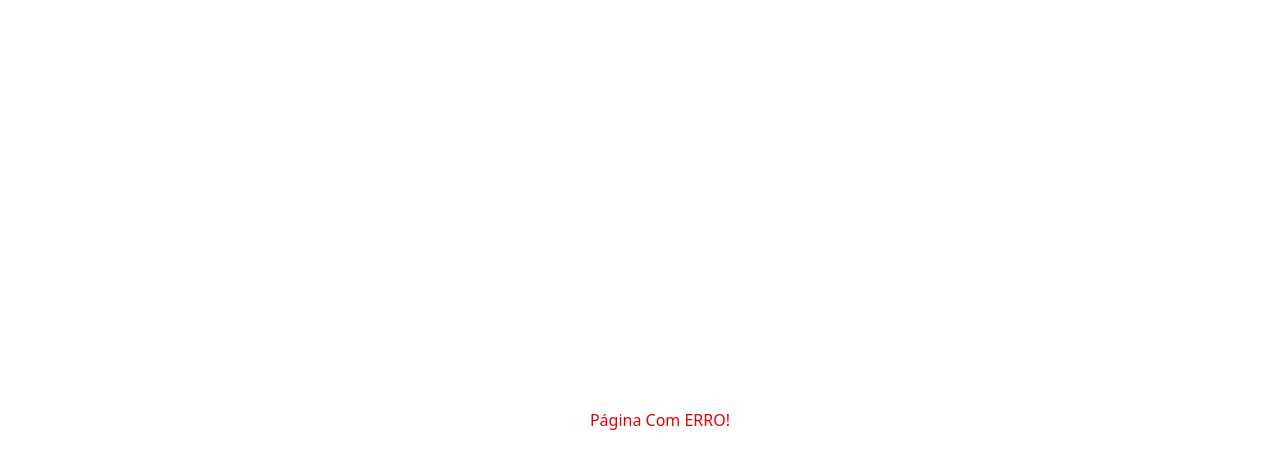
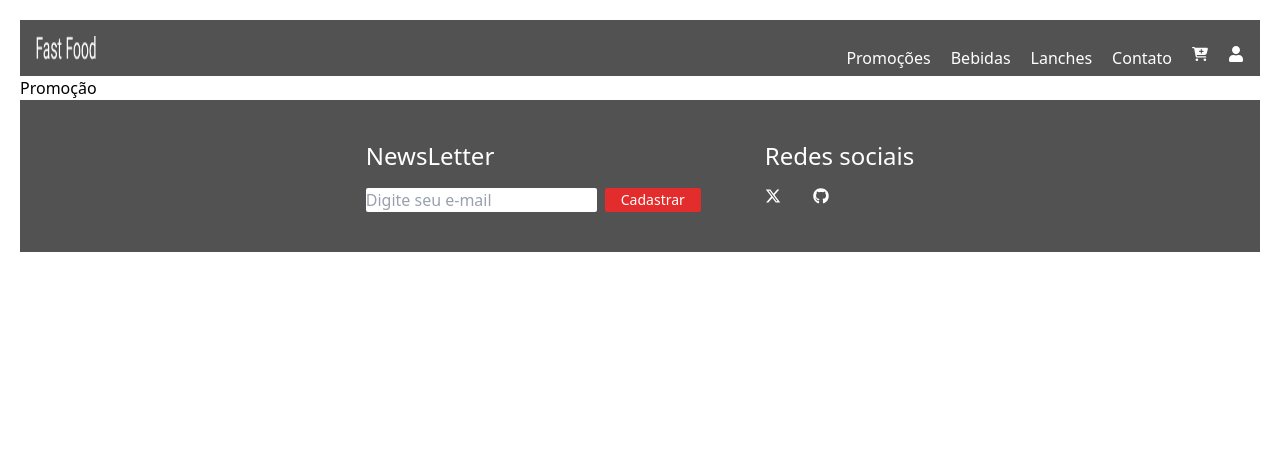
Before and after one commit to Paulo-Borges/devBurger, a React (Vite) app: page /promocao in a window 1280 px wide. Before the commit this address had no page. Shown: the top 468 px of the page. Built offline with nearby package versions, Linux system fonts and the light colour scheme.

Commit message:
fix: routes hits

```diff
--- a/src/components/Navbar.tsx
+++ b/src/components/Navbar.tsx
@@ -59,7 +59,7 @@ const Navbar = () => {
         `}
       >
         <li>
-          <NavLink to="/" className="text-white">
+          <NavLink to="/promocao" className="text-white">
             Promoções
           </NavLink>
         </li>
--- a/src/main.tsx
+++ b/src/main.tsx
@@ -9,7 +9,7 @@ import Contato from "./routes/Contato.tsx";
 import Lanches from "./routes/Lanches.tsx";
 import Login from "./routes/Login.tsx";
 import Sacola from "./routes/Sacola.tsx";
-import Signup from "./routes/Signup.tsx";
+import Promocao from "./routes/Promocao.tsx";
 
 const router = createBrowserRouter([
   {
@@ -38,8 +38,8 @@ const router = createBrowserRouter([
         element: <Sacola />,
       },
       {
-        path: "signup",
-        element: <Signup />,
+        path: "promocao",
+        element: <Promocao />,
       },
     ],
   },
--- /dev/null
+++ b/src/routes/Promocao.tsx
@@ -0,0 +1,5 @@
+const Promocao = () => {
+  return <div>Promoção</div>;
+};
+
+export default Promocao;
--- a/src/routes/Signup.tsx
+++ /dev/null
@@ -1,5 +0,0 @@
-const Signup = () => {
-  return <div>signup</div>;
-};
-
-export default Signup;
```
